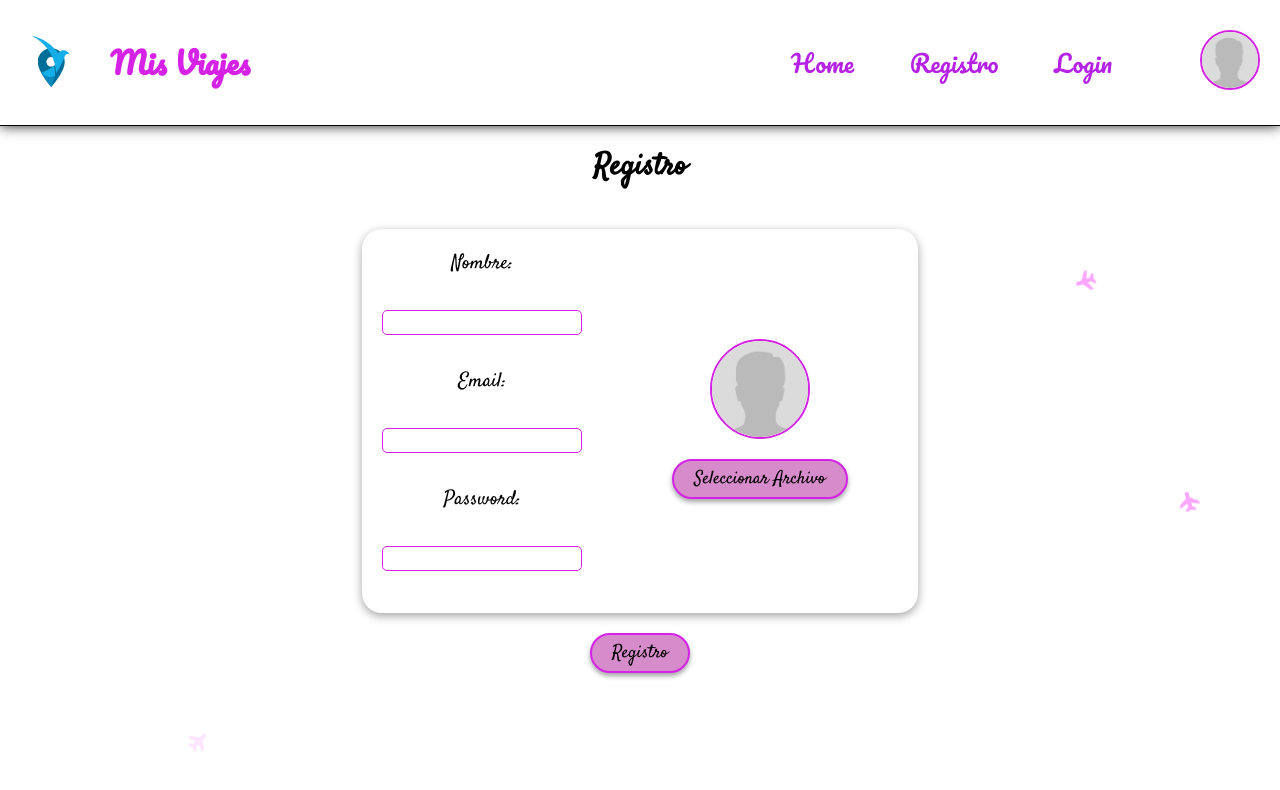
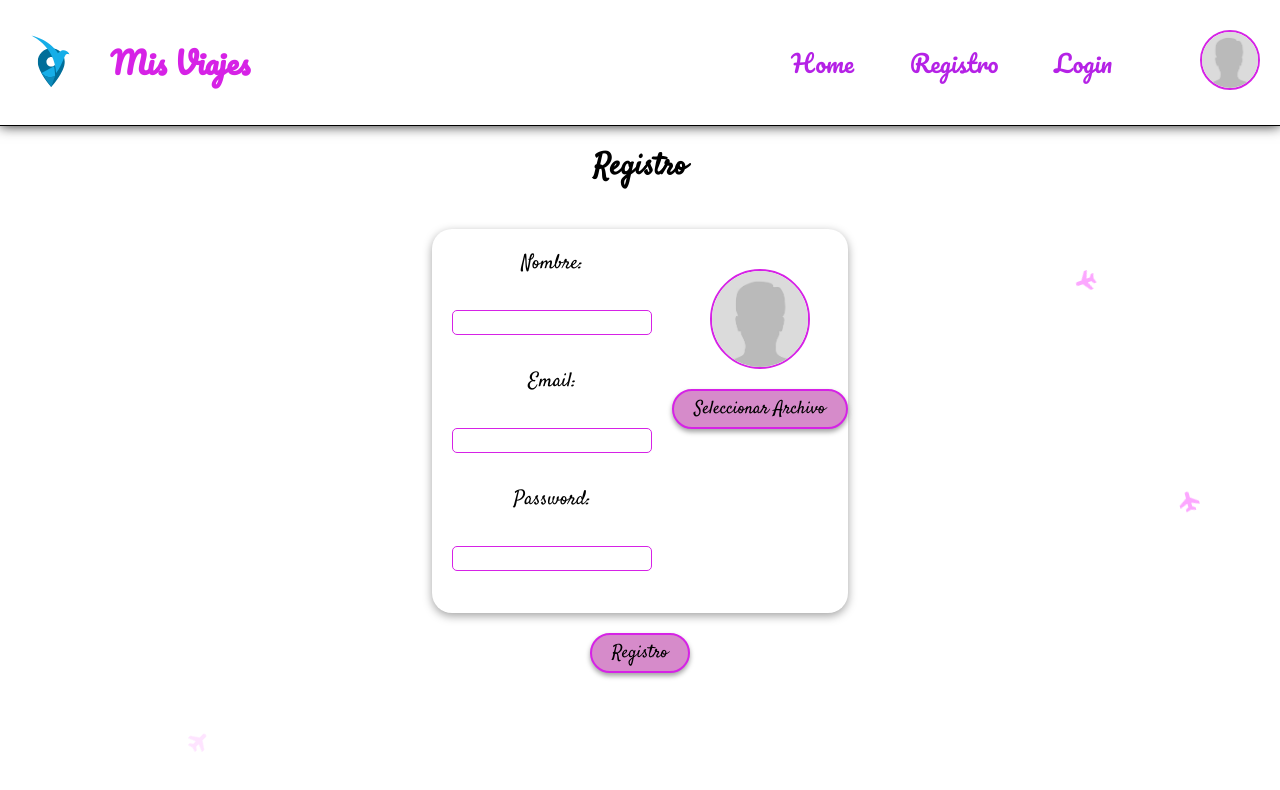
Before and after one commit to griloxx/frontendMisViajes, a React (Vite) app: page /registro in a window 1280 px wide. Shown: the top 790 px of the page. Built offline with nearby package versions, Linux system fonts and the light colour scheme.

Commit message:
creacion de toast en registro ususario y modificaion estilo en delete

```diff
--- a/src/Pages/RegistroUsuario.jsx
+++ b/src/Pages/RegistroUsuario.jsx
@@ -7,6 +7,10 @@ import avatar from "../imagenes/avatar.jpg";
 import { useState } from "react";
 import { FormContext } from "../context/FormContext";
 import { FormularioImagenInput } from "../Components/CrearAvatar";
+import { useToast } from "../../Hooks/useToast";
+import { Toast } from "../Components/Toast";
+import { API_HOST } from "../../utils/constants";
+import { validate } from "../../utils/validations";
 
 const schema = Joi.object({
   name: Joi.string().required(),
@@ -18,11 +22,15 @@ const schema = Joi.object({
 export const RegistroUsuario = () => {
   const navigate = useNavigate();
 
+  const { toastData, showToast } = useToast();
+
   const [requerirObjeto, setRequerirObjeto] = useState({
     isTouched: false,
     isLoading: false,
     formValue: {},
   });
+
+  const [, errors] = validate(schema, requerirObjeto.formValue);
 
   const updateFormValue = (nuevoValor) => {
     setRequerirObjeto((antiguoValor) => {
@@ -47,7 +55,19 @@ export const RegistroUsuario = () => {
       };
     });
 
+    showToast(0, "", "");
+
     const resultado = await servicioRegistroUsuario(requerirObjeto.formValue);
+
+    if (resultado.status == "ok") {
+      localStorage.setItem(API_HOST, resultado.data);
+      showToast(3000, "exito", resultado.message);
+    } else if (resultado.status) {
+      showToast(3000, "error", resultado.message);
+    } else {
+      showToast(3000, "error", resultado.message);
+    }
+
     setRequerirObjeto({
       isTouched: false,
       isLoading: false,
@@ -60,7 +80,9 @@ export const RegistroUsuario = () => {
     <main className="crearRegistro">
       <section className="formularioRegistro">
         <h2 className="tituloRegistro">Registro</h2>
-        <FormContext.Provider value={{ ...requerirObjeto, updateFormValue }}>
+        <FormContext.Provider
+          value={{ ...requerirObjeto, errors, updateFormValue }}
+        >
           <form className="formRegistro" onSubmit={enviarRegistro}>
             <div className="div-form-reg">
               <Input
@@ -84,7 +106,7 @@ export const RegistroUsuario = () => {
               />
             </div>
 
-            <div className="div-form-avatar">
+            <div className="div-form-imguser">
               <FormularioImagenInput />
             </div>
           </form>
@@ -96,6 +118,7 @@ export const RegistroUsuario = () => {
           </button>
         </div>
       </section>
+      <Toast toastData={toastData} />
     </main>
   );
 };
--- a/src/Styles/crearUsuario.css
+++ b/src/Styles/crearUsuario.css
@@ -36,17 +36,18 @@
   margin: 0 2rem 2rem 2rem;
 }
 
-/* .div-form-avatar {
+.div-form-imguser {
   display: flex;
   flex-direction: column;
- */ /*   align-items: center;
- */ /*   gap: 2rem;
- */ /* }
- */
+  align-items: center;
+  gap: 2rem;
+}
+
 .crear-avatar {
   display: flex;
   flex-direction: column;
   align-items: center;
+  position: relative
   margin: 5rem;
   gap: 2rem;
 }
@@ -61,7 +62,6 @@
 }
 
 .avatar-form {
-  position: relative;
   max-width: 10rem;
   overflow: hidden;
   background-size: cover;
@@ -69,12 +69,12 @@
 
 .delete {
   position: absolute;
-  align-content: center;
   margin: 0;
   border-radius: 100%;
-  font-family: var(--fuente-cpmentarios);
+  font-family: Arial, Helvetica, sans-serif;
+  font-size: larger;
   border-color: var(--color-bordes);
-  color: var(--color-link);
+  color: black;
 }
 
 @media (min-width: 768px) {
```
